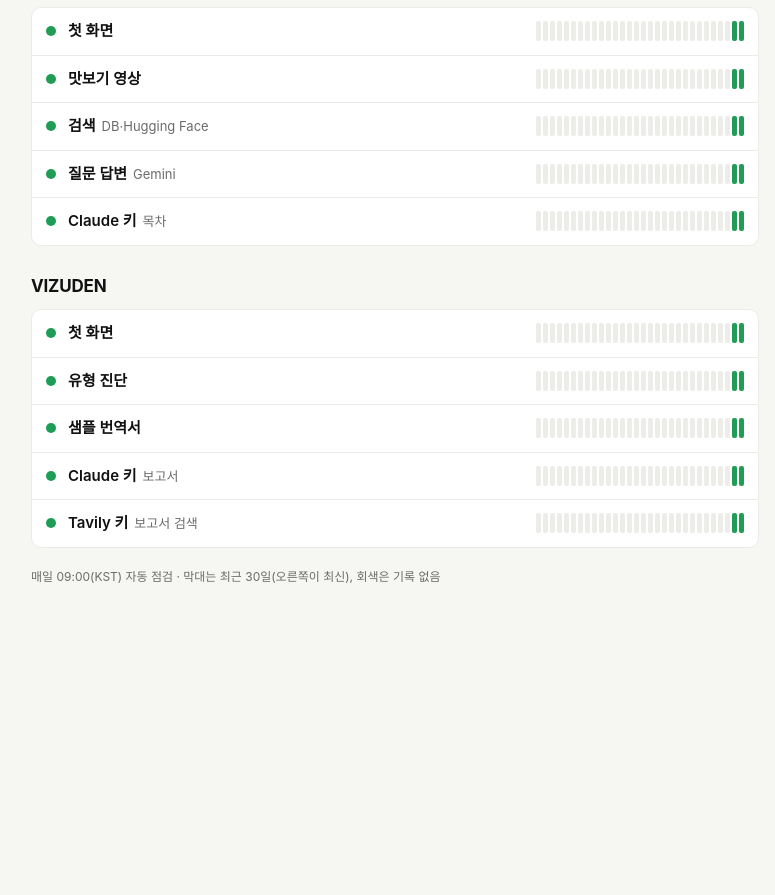
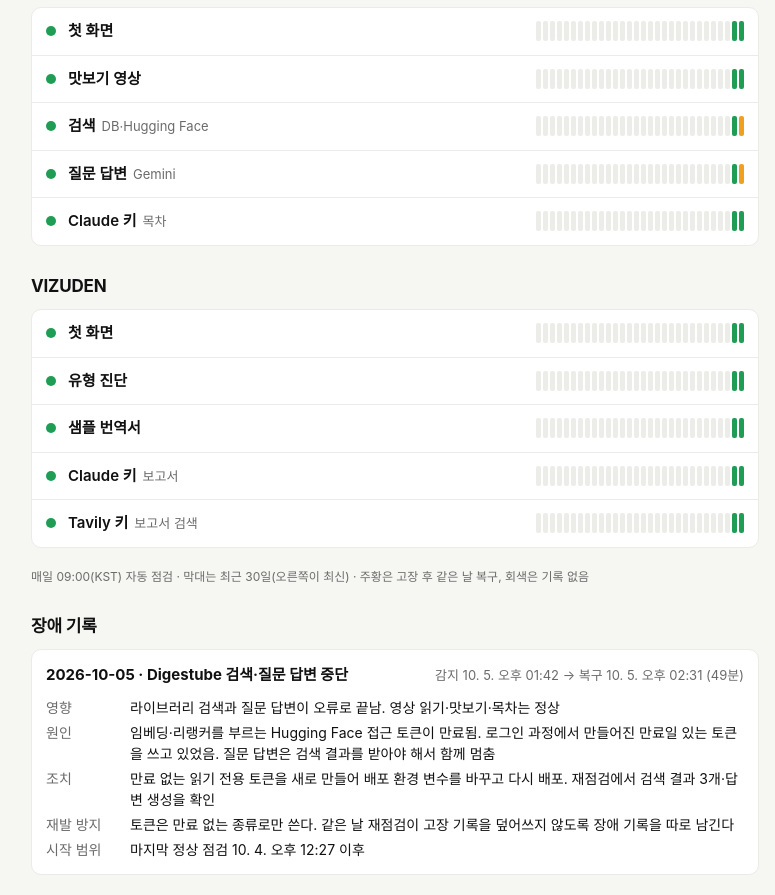
Before and after one commit to 7inug1/service-health, a website: page docs/index.html in a window 1280 px wide. Shown: the part 331-1226 px from the top of the page, without its empty margins (245-1020 px from the left). Before the commit the page ends 977 px from the top, so only its background shows below. Drawn offline with Linux system fonts and the light colour scheme.

Commit message:
feat: 상태 페이지에 장애 기록과 고장 후 복구 표시 추가 (#4)
문제
- 하루 한 줄 기록이라 같은 날 고치고 재점검하면 그날 고장 흔적이 사라짐 (2026-10-05 Digestube 검색 장애)

변경
- docs/incidents.json: 장애마다 영향·원인·조치·재발 방지와 감지·복구 시각 기록
- 상태 페이지: 장애 기록 칸 추가, 장애가 있던 날 막대를 주황(고장 후 복구)으로 표시
- docs/status.mjs: 막대 상태·걸린 시간 규칙을 브라우저와 테스트가 함께 사용
- README: 장애 기록 작성법과 공개하지 않는 정보 정리

검증
- npm test 20개 통과, 로컬 브라우저에서 장애 기록·주황 막대 확인

```diff
--- /dev/null
+++ b/docs/incidents.json
@@ -0,0 +1,14 @@
+[
+  {
+    "date": "2026-10-05",
+    "title": "Digestube 검색·질문 답변 중단",
+    "checks": ["Digestube · 검색 (DB·Hugging Face)", "Digestube · 질문 답변 (Gemini)"],
+    "lastOk": "2026-10-04T12:27:00+09:00",
+    "detected": "2026-10-05T13:42:00+09:00",
+    "resolved": "2026-10-05T14:31:00+09:00",
+    "impact": "라이브러리 검색과 질문 답변이 오류로 끝남. 영상 읽기·맛보기·목차는 정상",
+    "cause": "임베딩·리랭커를 부르는 Hugging Face 접근 토큰이 만료됨. 로그인 과정에서 만들어진 만료일 있는 토큰을 쓰고 있었음. 질문 답변은 검색 결과를 받아야 해서 함께 멈춤",
+    "fix": "만료 없는 읽기 전용 토큰을 새로 만들어 배포 환경 변수를 바꾸고 다시 배포. 재점검에서 검색 결과 3개·답변 생성을 확인",
+    "prevention": "토큰은 만료 없는 종류로만 쓴다. 같은 날 재점검이 고장 기록을 덮어쓰지 않도록 장애 기록을 따로 남긴다"
+  }
+]
--- a/docs/index.html
+++ b/docs/index.html
@@ -5,8 +5,8 @@
 <meta name="viewport" content="width=device-width, initial-scale=1">
 <title>서비스 상태</title>
 <style>
-:root { --bg:#f6f6f3; --card:#fff; --ink:#111; --muted:#6b6b6b; --line:#ebebe7; --ok:#1f9d55; --bad:#e5484d; --none:#ececE8; }
-@media (prefers-color-scheme: dark) { :root { --bg:#111; --card:#1b1b1b; --ink:#f2f2f2; --muted:#9a9a9a; --line:#2a2a2a; --ok:#2fb86a; --bad:#ff5d61; --none:#2b2b2b; } }
+:root { --bg:#f6f6f3; --card:#fff; --ink:#111; --muted:#6b6b6b; --line:#ebebe7; --ok:#1f9d55; --bad:#e5484d; --rec:#f0a020; --none:#ececE8; }
+@media (prefers-color-scheme: dark) { :root { --bg:#111; --card:#1b1b1b; --ink:#f2f2f2; --muted:#9a9a9a; --line:#2a2a2a; --ok:#2fb86a; --bad:#ff5d61; --rec:#f5b43c; --none:#2b2b2b; } }
 * { box-sizing:border-box; }
 body { margin:0; background:var(--bg); color:var(--ink); font:15px/1.5 -apple-system, BlinkMacSystemFont, "Pretendard", "Apple SD Gothic Neo", sans-serif; }
 main { max-width:760px; margin:0 auto; padding:32px 16px 48px; }
@@ -23,7 +23,16 @@ h2 { font-size:17px; color:var(--ink); margin:28px 0 10px; font-weight:700; lett
 .tech { color:var(--muted); font-weight:400; font-size:13px; margin-left:6px; white-space:nowrap; }
 .bars { display:flex; gap:2px; flex:none; }
 .bar { width:5px; height:20px; border-radius:2px; background:var(--none); }
-.ok { background:var(--ok); } .bad { background:var(--bad); }
+.ok { background:var(--ok); } .bad { background:var(--bad); } .recovered { background:var(--rec); }
+.inc { padding:14px; }
+.inc + .inc { border-top:1px solid var(--line); }
+.inc-head { display:flex; justify-content:space-between; gap:12px; align-items:baseline; }
+.inc-title { font-weight:700; }
+.inc-when { color:var(--muted); font-size:13px; white-space:nowrap; }
+.inc dl { display:grid; grid-template-columns:72px 1fr; gap:4px 12px; margin:10px 0 0; font-size:14px; }
+.inc dt { color:var(--muted); }
+.inc dd { margin:0; }
+.empty { color:var(--muted); padding:14px; font-size:14px; }
 .legend { color:var(--muted); font-size:12px; margin-top:20px; }
 @media (max-width:520px) { .bar { width:3px; } }
 </style>
@@ -34,10 +43,38 @@ h2 { font-size:17px; color:var(--ink); margin:28px 0 10px; font-weight:700; lett
   <p class="sub" id="sub">불러오는 중…</p>
   <div id="banner"></div>
   <div id="groups"></div>
-  <p class="legend">매일 09:00(KST) 자동 점검 · 막대는 최근 30일(오른쪽이 최신), 회색은 기록 없음</p>
+  <p class="legend">매일 09:00(KST) 자동 점검 · 막대는 최근 30일(오른쪽이 최신) · 주황은 고장 후 같은 날 복구, 회색은 기록 없음</p>
+  <h2>장애 기록</h2>
+  <div class="card" id="incidents"><p class="empty">불러오는 중…</p></div>
 </main>
-<script>
-fetch("history.json", { cache: "no-store" }).then(r => r.json()).then(history => {
+<script type="module">
+import { barState, durationText } from "./status.mjs";
+
+const load = (f) => fetch(f, { cache: "no-store" }).then((r) => r.json());
+const kst = (t) => new Date(t).toLocaleString("ko-KR", { timeZone: "Asia/Seoul", month: "numeric", day: "numeric", hour: "2-digit", minute: "2-digit" });
+const incidents = await load("incidents.json").catch(() => []);
+
+/** 장애 기록: 최신이 위. 영향·원인·조치·재발 방지 */
+const incRoot = document.getElementById("incidents");
+incRoot.replaceChildren();
+if (!incidents.length) incRoot.append(Object.assign(document.createElement("p"), { className: "empty", textContent: "기록된 장애가 없습니다." }));
+for (const i of incidents) {
+  const box = Object.assign(document.createElement("div"), { className: "inc" });
+  const head = Object.assign(document.createElement("div"), { className: "inc-head" });
+  head.append(
+    Object.assign(document.createElement("span"), { className: "inc-title", textContent: `${i.date} · ${i.title}` }),
+    Object.assign(document.createElement("span"), { className: "inc-when", textContent: `감지 ${kst(i.detected)} → 복구 ${kst(i.resolved)} (${durationText(i.detected, i.resolved)})` }),
+  );
+  const dl = document.createElement("dl");
+  for (const [k, v] of [["영향", i.impact], ["원인", i.cause], ["조치", i.fix], ["재발 방지", i.prevention], ["시작 범위", i.lastOk && `마지막 정상 점검 ${kst(i.lastOk)} 이후`]]) {
+    if (!v) continue;
+    dl.append(Object.assign(document.createElement("dt"), { textContent: k }), Object.assign(document.createElement("dd"), { textContent: v }));
+  }
+  box.append(head, dl);
+  incRoot.append(box);
+}
+
+load("history.json").then(history => {
   const sub = document.getElementById("sub");
   if (!history.length) { sub.textContent = "아직 기록이 없습니다."; return; }
   const latest = history[0];
@@ -67,10 +104,10 @@ fetch("history.json", { cache: "no-store" }).then(r => r.json()).then(history =>
       const bars = document.createElement("span"); bars.className = "bars";
       for (let i = 0; i < 30 - days.length; i++) bars.append(Object.assign(document.createElement("span"), { className: "bar" }));
       for (const d of days) {
-        const c = d.checks.find(x => x.name === it.full);
+        const state = barState(d, it.full, incidents);
         const b = document.createElement("span");
-        b.className = "bar" + (c ? (c.ok ? " ok" : " bad") : "");
-        b.title = `${d.date} ${c ? (c.ok ? "정상" : "고장") : "기록 없음"}`;
+        b.className = "bar" + (state === "none" ? "" : " " + state);
+        b.title = `${d.date} ${{ ok: "정상", bad: "고장", recovered: "고장 후 복구", none: "기록 없음" }[state]}`;
         bars.append(b);
       }
       row.append(dot, name, bars); card.append(row);
--- /dev/null
+++ b/docs/status.mjs
@@ -0,0 +1,20 @@
+// 상태 페이지가 쓰는 규칙. 브라우저와 테스트(test/status.test.mjs)가 같이 쓴다.
+
+/** 감지부터 복구 확인까지 걸린 시간. "49분", "2시간 5분" */
+export function durationText(start, end) {
+  const min = Math.round((new Date(end) - new Date(start)) / 60_000);
+  const h = Math.floor(min / 60);
+  const m = min % 60;
+  return h ? (m ? `${h}시간 ${m}분` : `${h}시간`) : `${m}분`;
+}
+
+/**
+ * 막대 하나의 상태. 기록은 하루 한 줄이라 같은 날 다시 점검해 통과하면 고장 흔적이 사라진다.
+ * 그날 장애 기록(incidents.json)에 이 항목이 있으면 "고장 후 복구"로 남긴다.
+ */
+export function barState(day, name, incidents) {
+  const c = day?.checks.find((x) => x.name === name);
+  if (!c) return "none";
+  if (!c.ok) return "bad";
+  return incidents.some((i) => i.date === day.date && i.checks.includes(name)) ? "recovered" : "ok";
+}
```
Also changed, not shown: test/status.test.mjs (added, +29 -0 lines), README.md.
